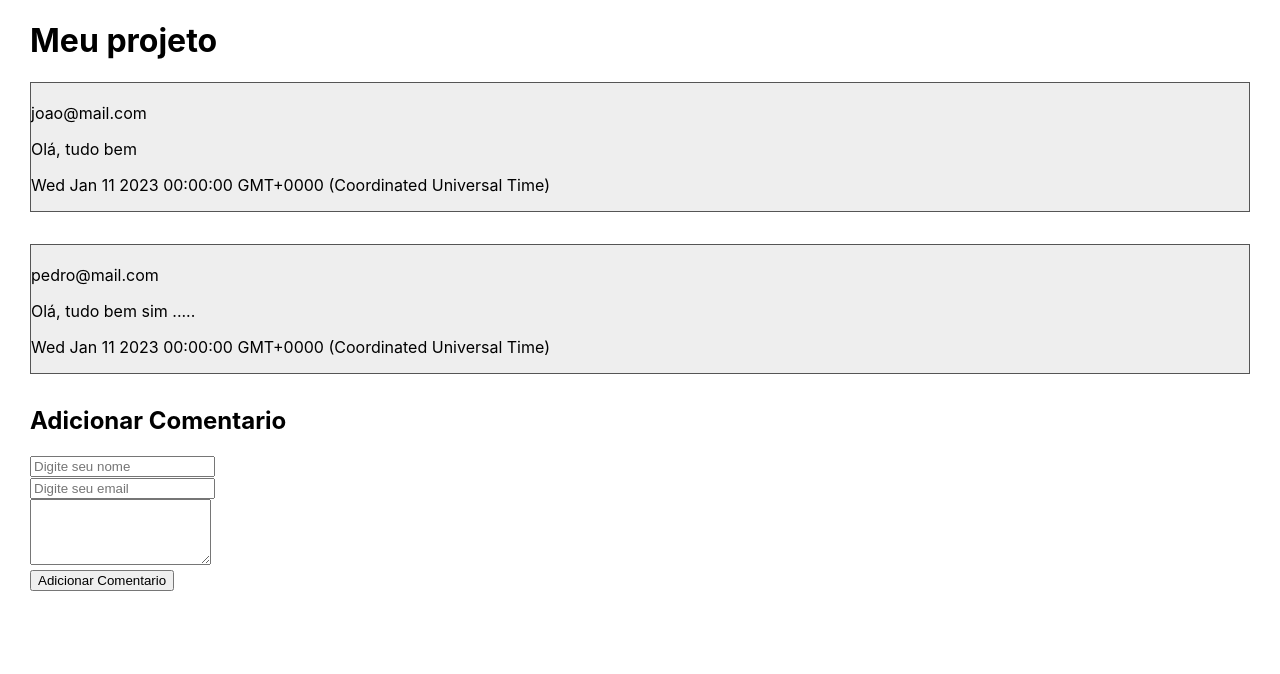
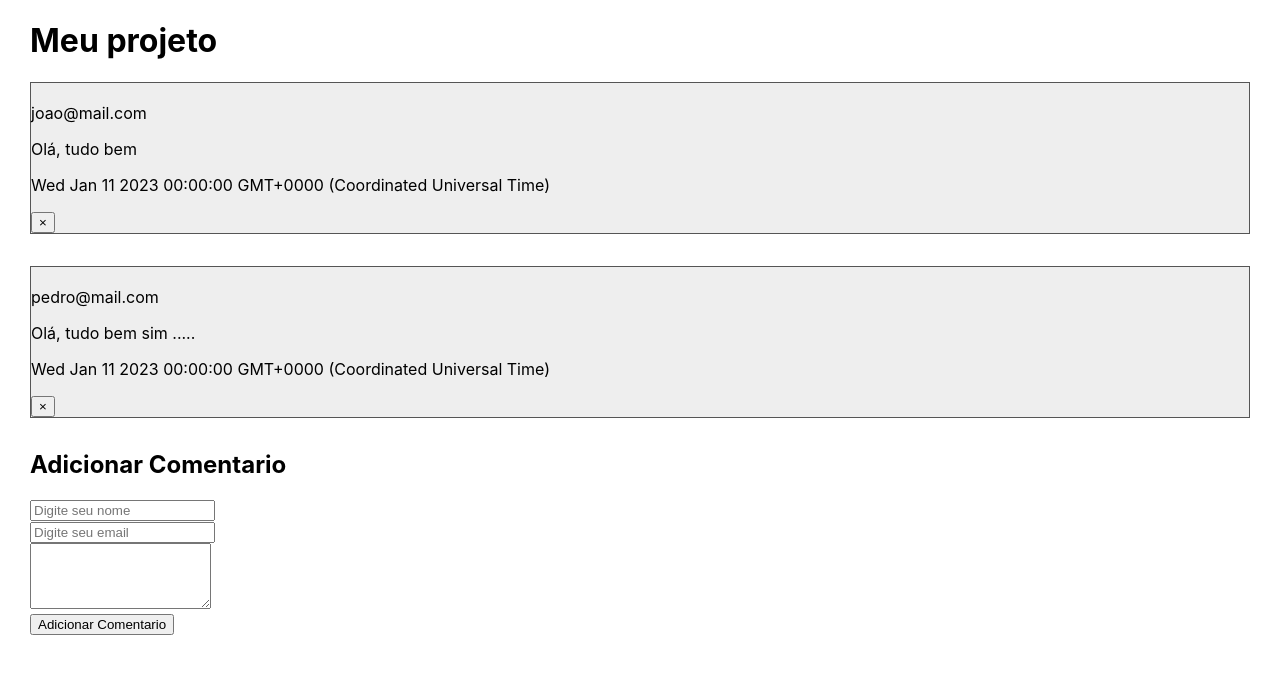
Before and after one commit to ivanProgramador/curso_react_2, a React (Create React App) app in the folder react-basico/: page / in a window 1280 px wide. Shown: the top 674 px of the page. Built offline with nearby package versions, Linux system fonts and the light colour scheme.

Commit message:
interação entre componentes compreendida

```diff
--- a/react-basico/src/App.js
+++ b/react-basico/src/App.js
@@ -70,6 +70,15 @@
 
    }
 
+
+   removerComentario = comentario =>{
+        let lista = this.state.comentarios;
+        lista = lista.filter(c => c !== comentario)
+        this.setState({comentarios: lista})
+   }
+
+
+
    //eventos do tipo onchange são obrigatorios para rastrear as teclas digitadas nos inputs
    //se não colocar o console reclama
 
@@ -109,7 +118,9 @@
                       key={indice}
                       nome={comentario.nome}
                       email={comentario.email}
-                      data={comentario.data}>
+                      data={comentario.data}
+                      onRemove={this.removerComentario.bind(this, comentario)}
+                      >
 
                       {comentario.mensagem}
 
--- a/react-basico/src/componentes/Comentario.js
+++ b/react-basico/src/componentes/Comentario.js
@@ -11,6 +11,7 @@
             <p>{props.email}</p>
             <p>{props.children}</p>
             <p>{props.data.toString()}</p>
+            <button onClick={props.onRemove} >&times;</button>
           </div>
 
 
```
